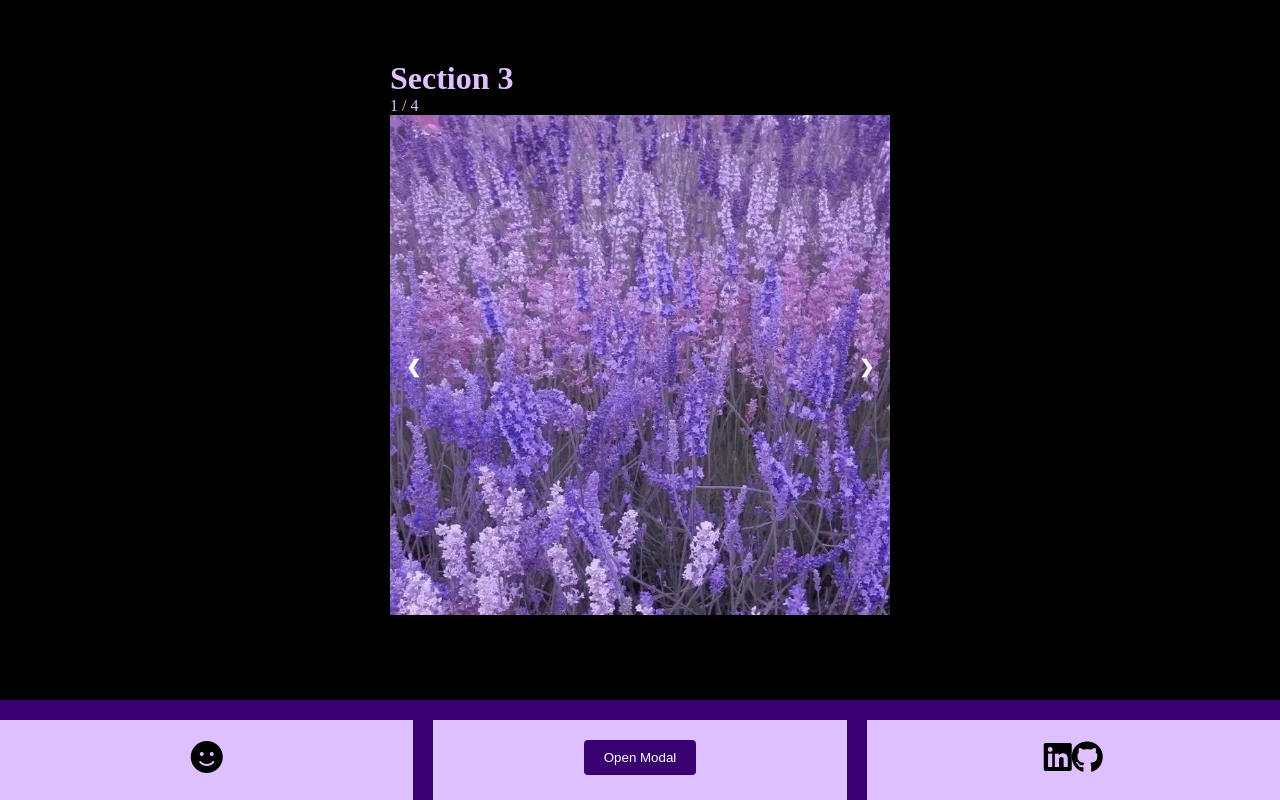
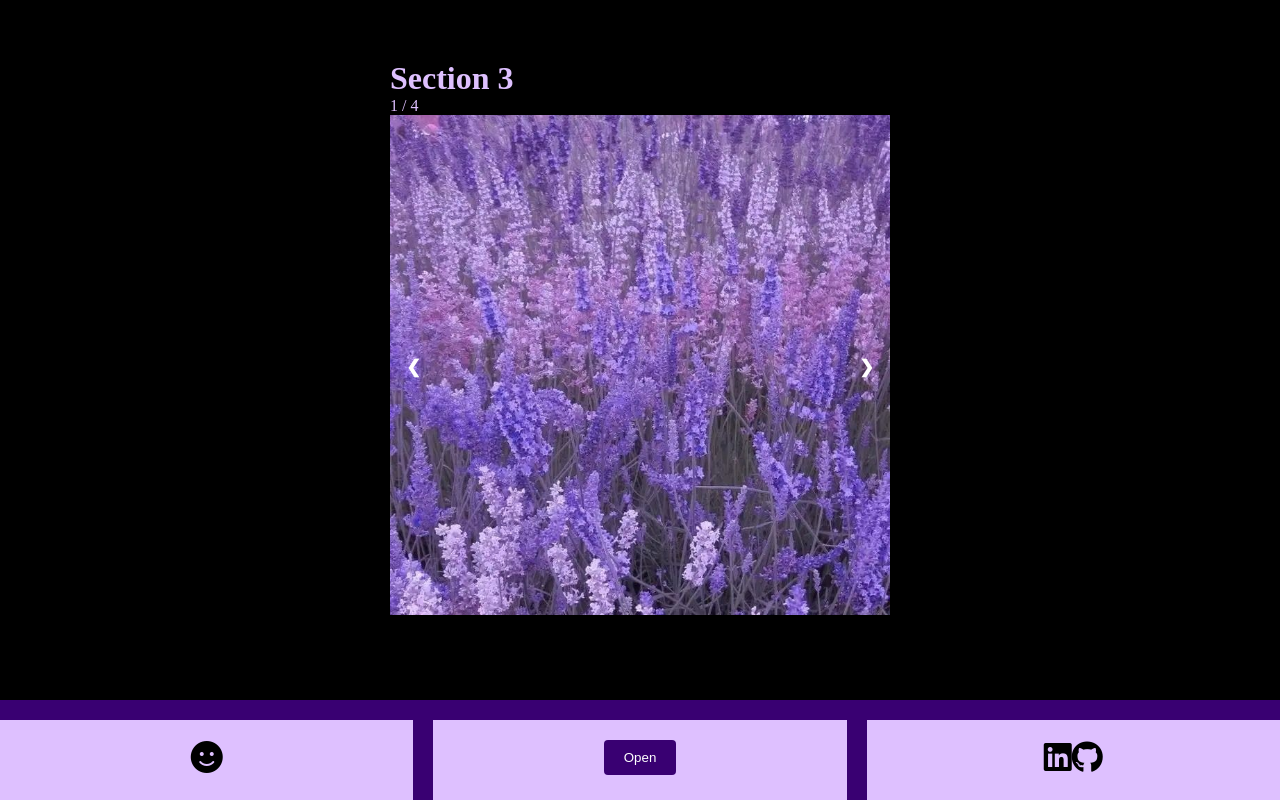
Before and after one commit to skgrabo/mp1, a website built with webpack: page src/index.html in a window 1280 px wide. Shown: the part 1958-2758 px from the top of the page. Built offline with nearby package versions, Linux system fonts and the light colour scheme.

Commit message:
Fixed things that were too big for the page

```diff
--- a/src/css/main.scss
+++ b/src/css/main.scss
@@ -90,6 +90,7 @@ color: rgb(222, 192, 255);
 }
 
 .slideshow-container {
+  width: 80%;
   max-width: 500px;
   position: relative;
   margin: auto;
--- a/src/index.html
+++ b/src/index.html
@@ -62,7 +62,7 @@
         <footer class="footer" id="footer">
             <div class="grid-item"><h1><i class="fa-solid fa-face-smile"></i></h1></div>
             <div class="grid-item">
-                <button id="openModalBtn">Open Modal</button>
+                <button id="openModalBtn">Open</button>
                 <dialog id="myModal">
                     <h2>Hi</h2>
                     <p>Welcome to my purple website!</p>
```
